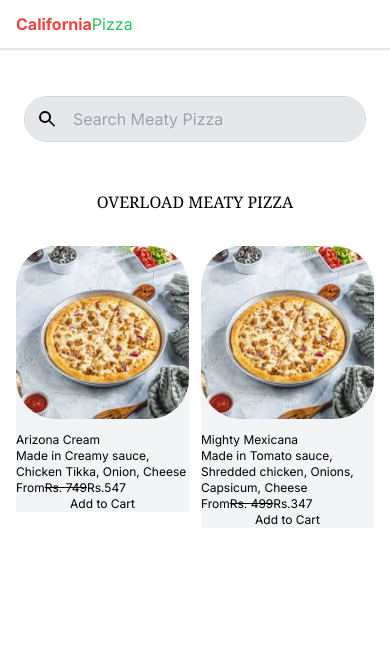
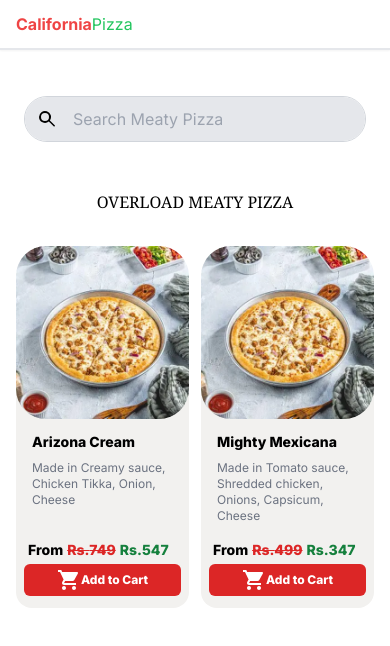
Before and after one commit to carlosbozemandev/California-pizza-co, a Next.js app: page / in a window 390 px wide. Shown: the top 646 px of the page. Built offline with nearby package versions, Linux system fonts and the light colour scheme.

Commit message:
discount offer tag and font of whole content left. other task maybe have completed

```diff
--- a/app/home/categories/pizza/Untitled-1.html
+++ b/app/home/categories/pizza/Untitled-1.html
@@ -41,7 +41,7 @@
                           Rs.{pizzaItem.discountedPrice}
                         </p>
                       </div>
-                      <button className="block mx-auto bg-red-600 text-sm mt-1 lg:mt-2 lg:text-xs text-white lg:p-2 rounded-md px-9 lg:w-full">
+                      <button className="block mx-auto bg-red-600 rounded-md text-sm mt-1 lg:mt-2 lg:text-xs text-white lg:p-2  px-9 lg:w-full">
                         Add to Cart
                       </button>
                     </div>
--- a/app/home/categories/pizza/pizzacart.css
+++ b/app/home/categories/pizza/pizzacart.css
@@ -1,3 +1,20 @@
+.pizza-image-m {
+  border-radius: 0px;
+}
+
+.pizza-image-d {
+  border-radius: 40px;
+}
+.item-background {
+  background-color: rgb(242, 241, 239);
+}
+
+@media screen and (max-width: 1024px) {
+  .pizza-image-m {
+    border-radius: 30px; /* Change the border-radius for mobile screens within the specified range */
+  }
+}
+
 /* Apply this CSS when the screen width is between 880px and 1023px */
 @media screen and (min-width: 880px) and (max-width: 1023px) {
   .item-background {
@@ -6,3 +23,38 @@
     margin-right: auto;
   }
 }
+
+@media screen and (min-width: 280px) and (max-width: 353px) {
+  .item-background{
+    padding-left: 1px;
+    padding-right: 1px;
+  }
+  .pizza-price{
+    font-size: 10.5px;
+    margin-top: 5px;
+    height: fit-content;
+  }
+  .main-pizza-price{
+    margin-top: 1.4rem;
+  }
+  .desc-pizza{
+    font-size: 12px;
+  }
+  .addcart{
+    width: 90%;
+  }
+}
+
+@media screen and (min-width: 400px) and (max-width: 469px) {
+   .pizza-price{
+   margin-left: 7px;
+   font-size: 0.9rem;
+  }
+}
+@media screen and (min-width: 470px) and (max-width: 767px) {
+   .pizza-price{
+    margin-top: -22px;
+   margin-left: 9px;
+   font-size: 1rem;
+  }
+}
--- a/app/home/categories/pizza/pizzacart.jsx
+++ b/app/home/categories/pizza/pizzacart.jsx
@@ -1,6 +1,7 @@
 import React from "react";
 import Image from "next/image";
 import PizzaImage from "public/assets/pizzaImage.webp";
+import ShoppingCartIcon from "@mui/icons-material/ShoppingCart";
 import "./pizzacart.css";
 
 export default function PizzaCart() {
@@ -127,9 +128,8 @@ export default function PizzaCart() {
                   <Image
                     src={pizzaItem.image}
                     alt="Pizza Image"
-                    className="z-30"
+                    className="pizza-image-d pizza-image-m z-30"
                     style={{
-                      borderRadius: "40px",
                       maxWidth: "100%",
                     }}
                   />
@@ -141,27 +141,39 @@ export default function PizzaCart() {
                     {pizzaItem.discountTag} OFF
                   </span>
                   <div
-                    className="item-background absolute bg-gray-100 text-xs md:text-base w-full md:w-full lg:w-full z-0 lg:px-2"
+                    className="item-background absolute bg-gray-100 text-xs md:text-base w-full md:w-full lg:w-full z-0 pb-3 px-2 lg:px-2 rounded-b-2xl"
                     style={{
                       top: "calc(100% + -35px)",
                     }}
                   >
-                    <div className="mt-12 md:mt-12">
-                      <h3 className="">{pizzaItem.name}</h3>
-                      <p className="">{pizzaItem.description}</p>
+                    <div className="mt-12 md:mt-12 h-24 md:h-20 px-2  ">
+                      <h3 className="font-extrabold text-sm md:text-lg lg:text-lg">
+                        {pizzaItem.name}
+                      </h3>
+                      <p className="desc-pizza text-gray-500 mt-2">
+                        {pizzaItem.description}
+                      </p>
                     </div>
 
-                    <div className="">
-                      <div className="flex">
-                        <p className="">From</p>
-                        <p className="">
-                          <del>Rs. {pizzaItem.price}</del>
+                    <div className="main-pizza-price font-extrabold mt-3 md:mt-6 lg:mt-16">
+                      <div className="pizza-price flex ml-1 text-sm md:ml-3 md:text-lg">
+                        <p className="text-black pr-1">From</p>
+                        <p className="text-red-600 pr-1">
+                          <del className="inline-flex items-center ">
+                            Rs.<span className="">{pizzaItem.price}</span>
+                          </del>
                         </p>
-                        <p className="">Rs.{pizzaItem.discountedPrice}</p>
+                        <p className="text-green-700">
+                          Rs.{pizzaItem.discountedPrice}
+                        </p>
                       </div>
-                      <button className="block ml-auto mr-auto">
-                        Add to Cart
-                      </button>
+                      <div className="addcart flex justify-center ml-auto mr-auto text-white mx-auto bg-red-600 rounded-md mt-1 py-1">
+                        <div className="">
+                          {" "}
+                          <ShoppingCartIcon />
+                        </div>
+                        <button className="">Add to Cart</button>
+                      </div>
                     </div>
                   </div>
                 </article>
--- a/package.json
+++ b/package.json
@@ -9,6 +9,10 @@
     "lint": "next lint"
   },
   "dependencies": {
+    "@emotion/react": "^11.11.1",
+    "@emotion/styled": "^11.11.0",
+    "@mui/icons-material": "^5.14.11",
+    "@mui/material": "^5.14.11",
     "next": "latest",
     "react": "latest",
     "react-dom": "latest",
```
Also changed, not shown: 1 other file (tests, documents, lock files or other folders).
